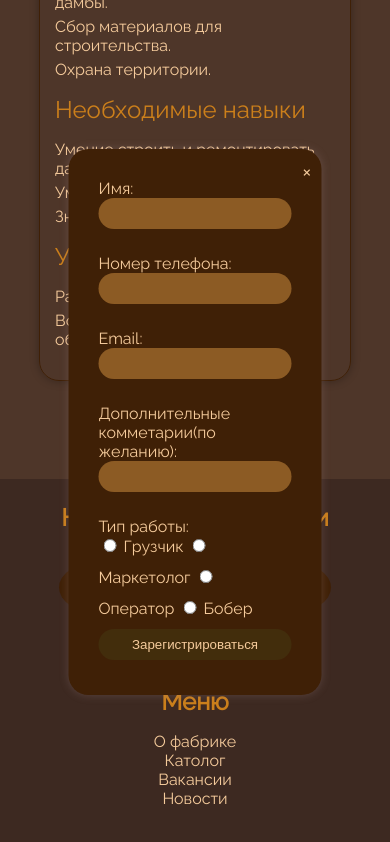
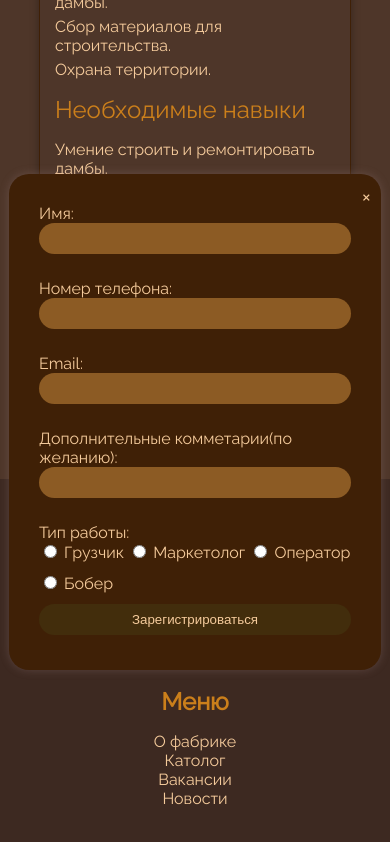
Before and after one commit to Nik322/nik322.github.io, a plain HTML site: page docs/Vacancies.html in a window 390 px wide. Both pictures are taken after a click on the button "Отправить заявку". Shown: the part 3653-4495 px from the top of the page. Drawn offline with Linux system fonts and the light colour scheme.

Commit message:
Легенда

```diff
--- a/docs/Vacancies.css
+++ b/docs/Vacancies.css
@@ -461,6 +461,10 @@ h5{
         width: 90%; /* Занимать всю доступную ширину */
         order: 2; /* Изменить порядок для стекования на маленьких экранах */
     }
+
+    .registration-form-container{
+        width: 80%;
+    }
 }
 
 .job-description > div {
```
